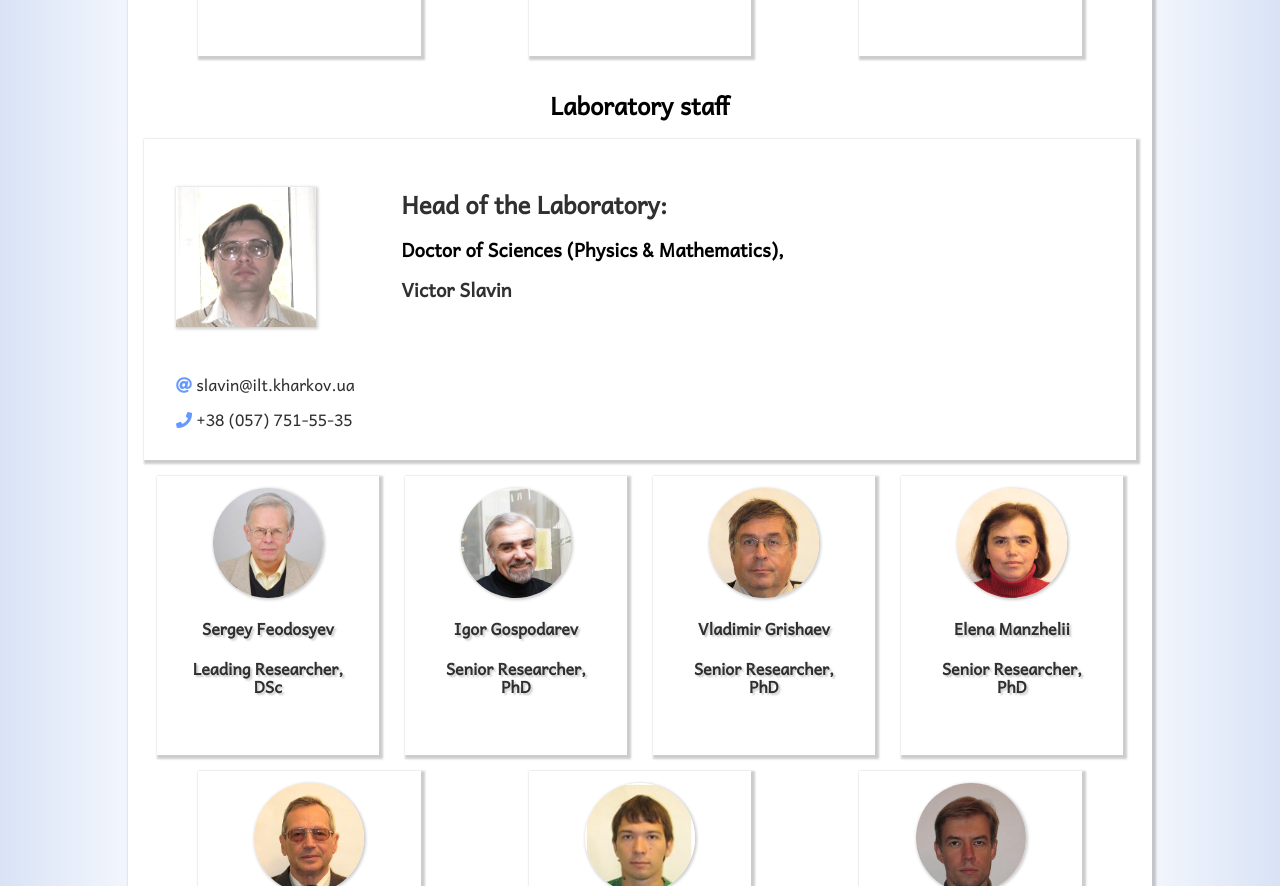
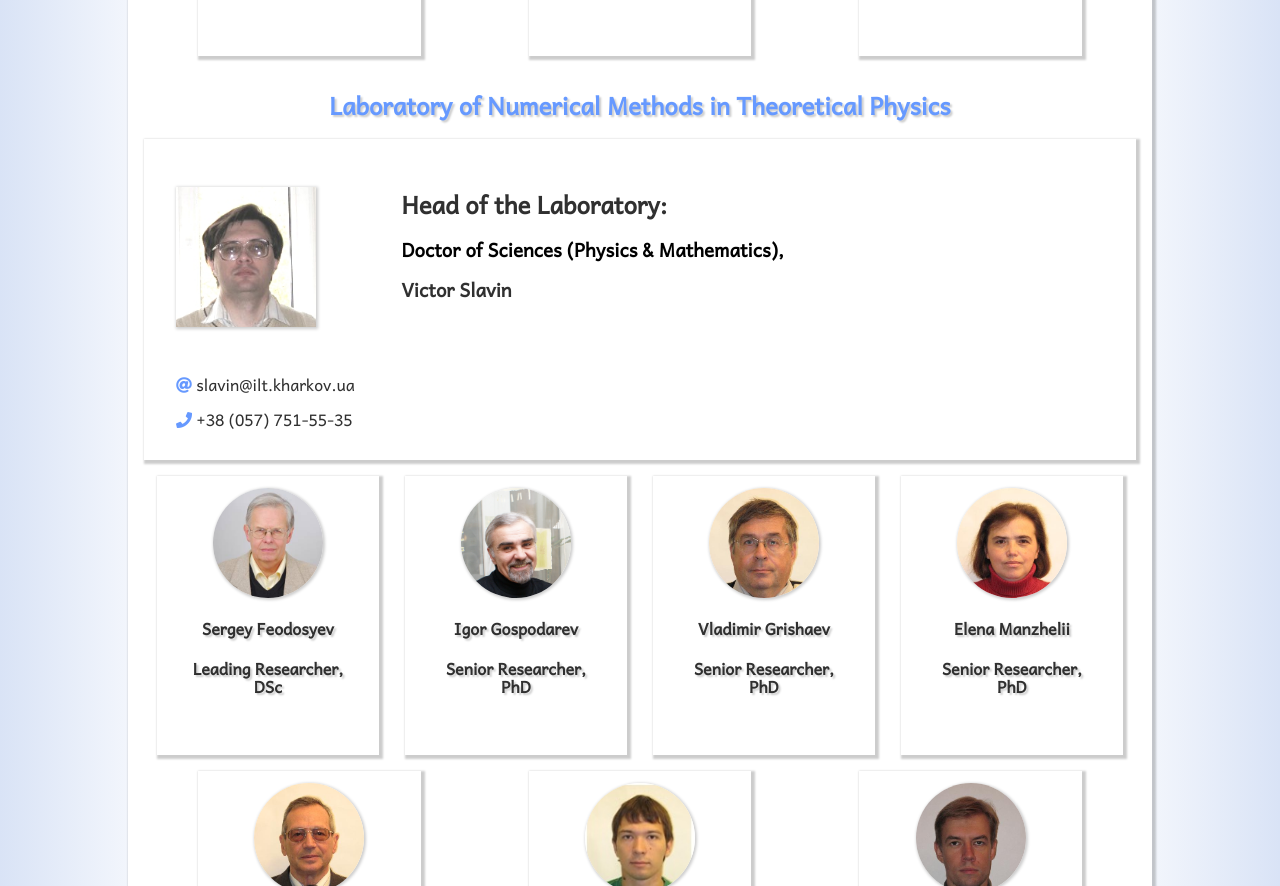
Before and after one commit to gennadiy1970/ilt-26department, a plain HTML site: page pages/members.html in a window 1280 px wide. Shown: the part 2158-3044 px from the top of the page. Drawn offline with nearby package versions, Linux system fonts and the light colour scheme; files whose address does not match are found by name.

Commit message:
staff - lab

```diff
--- a/pages/members.html
+++ b/pages/members.html
@@ -561,7 +561,11 @@
         </div>
         <!-- ============= #Lab ==================== -->
       </div>
-      <h2 class="title text-center" id="laboratory">Laboratory staff</h2>
+      <h2 class="title text-center" id="laboratory">
+        <a class="link animation-underline" href="./lab.html">
+          Laboratory of Numerical Methods in Theoretical Physics
+        </a>
+        </h2>
 
       <div class="section">
         <div class="hgroup hgroup--head">
```
Also changed, not shown: pages/history.html (+2 -1 lines).
